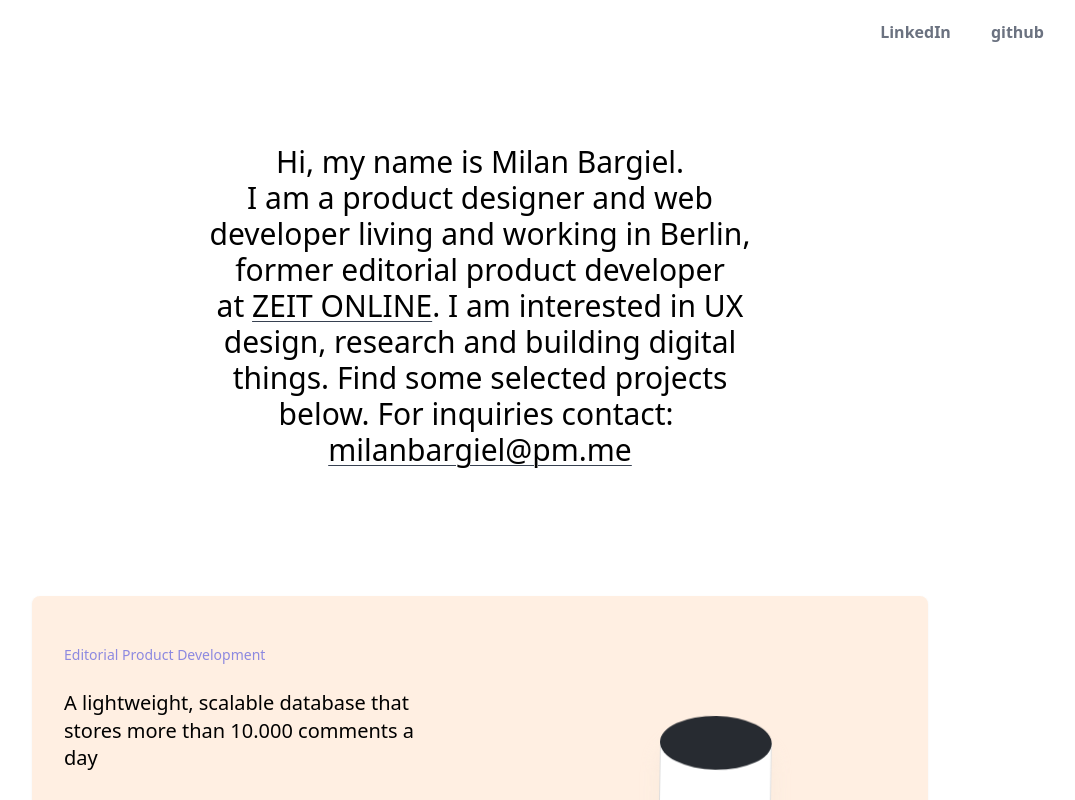
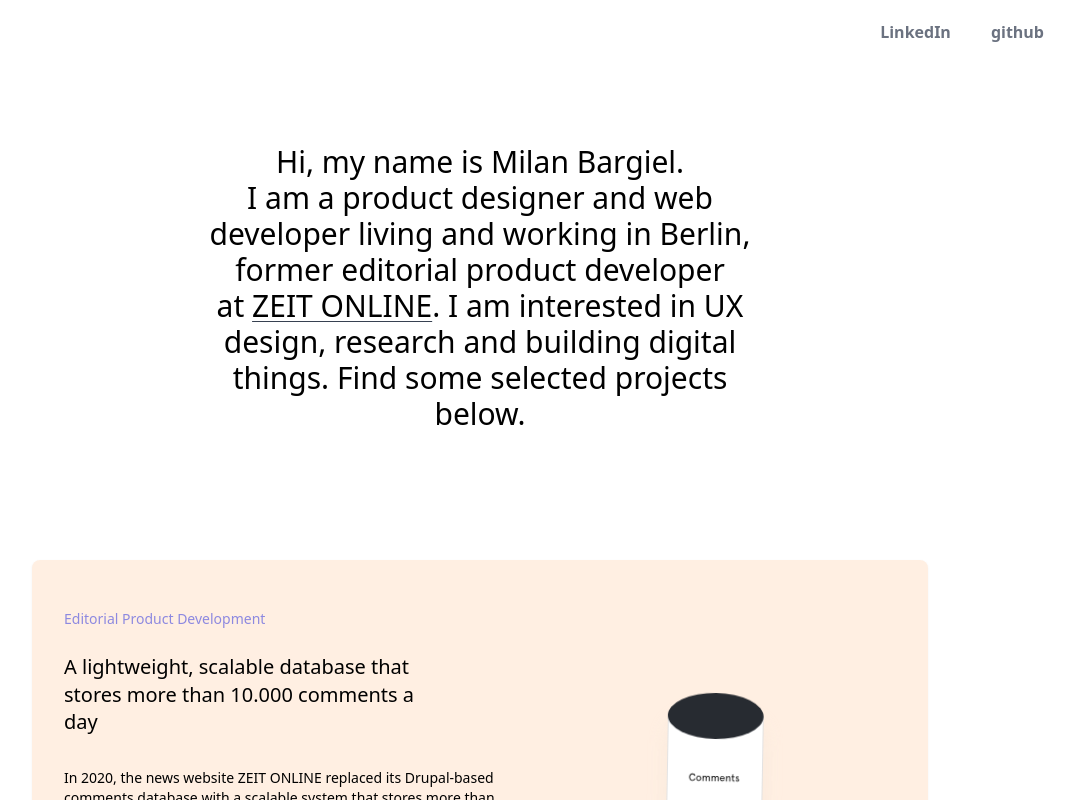
Before and after one commit to milanbargiel/portfolio, a Next.js app: page / in a window 1280 px wide. Shown: the top 800 px of the page, without its empty margins (160-1235 px from the left). Built offline with nearby package versions, Linux system fonts and the light colour scheme.

Commit message:
Finetune desktop layout

```diff
--- a/components/intro-bold.js
+++ b/components/intro-bold.js
@@ -1,6 +1,6 @@
 export default function Intro() {
   return (
-    <div className="mx-auto max-w-2xl text-2xl leading-snug font-medium pt-12 pb-20 px-3 md:text-3xl md:text-center md:pt-20 md:pb-32 md:px-16">
+    <div className="mx-auto max-w-3xl text-2xl leading-snug font-medium pt-12 pb-20 px-3 md:text-3xl md:text-center md:pt-20 md:pb-32 md:px-24">
       Hi, my name is Milan Bargiel. <br className="hidden md:inline" />I am a
       product designer and web developer living and working in Berlin, former
       editorial product developer at&nbsp;
@@ -14,17 +14,6 @@ export default function Intro() {
       </a>
       . I am interested in UX design, research and building digital things. Find
       some selected projects below.
-      <span className="hidden md:inline">
-        {' '}
-        For inquiries contact:&nbsp;
-        <br />
-        <a
-          className="underline underline-offset-4 decoration-1 decoration-gray-700 hover:decoration-2 hover:transition-all hover:duration-150"
-          href="mailto:mail@milanbargiel.com"
-        >
-          milanbargiel@pm.me
-        </a>{' '}
-      </span>
     </div>
   )
 }
--- a/components/project-list.js
+++ b/components/project-list.js
@@ -12,7 +12,7 @@ export default function ProjectList() {
         title="A lightweight, scalable database that stores more than 10.000 comments a day"
         image={commentsPic}
         imageAlt="Comments database"
-        imageStyles="hidden md:inline-block md:w-28 md:ml-0 md:mr-12 md:mt-8 rotate-1 drop-shadow-apricot"
+        imageStyles="hidden md:inline-block md:w-24 md:ml-0 md:mr-12 md:mt-8 rotate-1 drop-shadow-apricot"
       >
         In 2020, the news website ZEIT ONLINE replaced its Drupal-based comments
         database with a scalable system that stores more than 10.000 new
```
